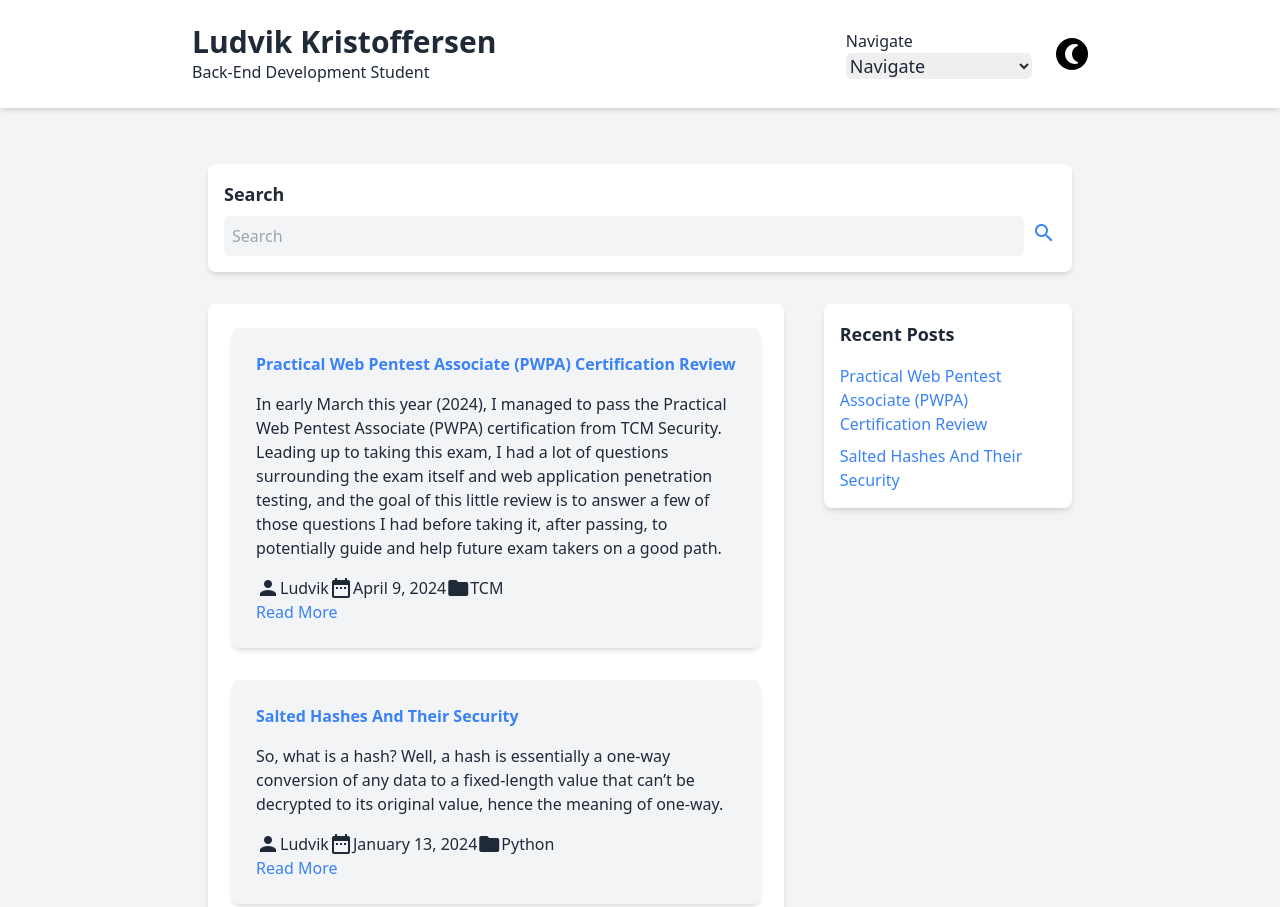
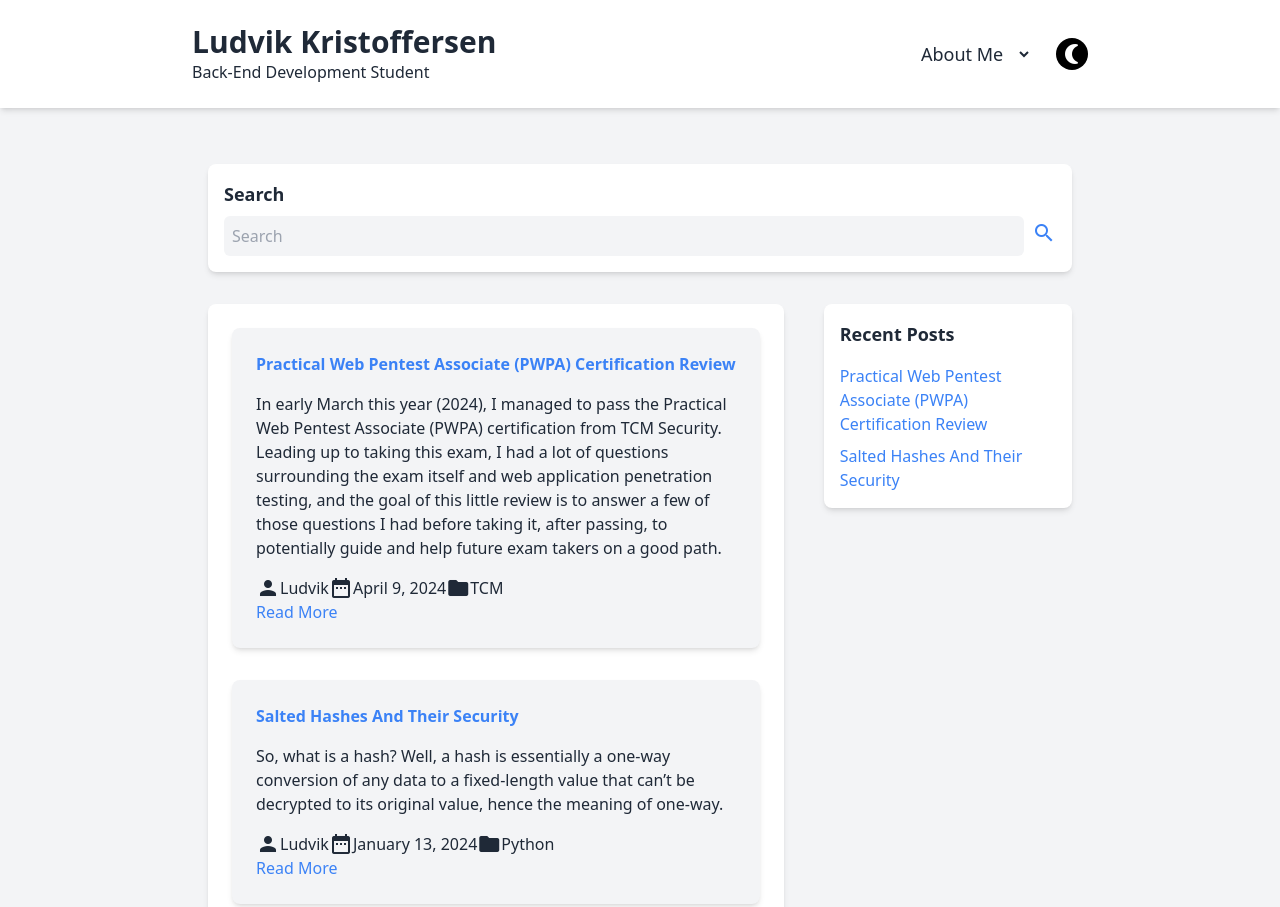
Before and after one commit to luddekn/luddekn.github.io, a website: page index.html in a window 1280 px wide. Shown: the top 907 px of the page. Drawn offline with Linux system fonts and the light colour scheme.

Commit message:
Update index.html

```diff
--- a/index.html
+++ b/index.html
@@ -19,14 +19,12 @@
 				<div class="flex items-center space-x-6">
 					<!-- Navigation Menu -->
 					<div class="relative w-48">
-						<label for="navigation-menu" class="sr-only">Navigate</label>
 						<select
 							id="navigation-menu"
-							class="block w-full border border-transparent rounded-md text-lg text-gray-700 focus:ring-blue-500 focus:border-blue-500 appearance-none"
+							class="block w-full bg-white border border-transparent rounded-md text-lg text-gray-700 focus:ring-blue-500 focus:border-blue-500 appearance-none dark:bg-gray-800 dark:focus:border-red-500"
 							onchange="location = this.value;"
 						>
-							<option value="" disabled selected class="text-gray-500">Navigate</option>
-							<option value="./index.html" class="text-black">Posts</option>
+							<option value="" disabled class="text-black">Posts</option>
 							<option value="./about-me.html" class="text-black">About Me</option>
 							<option value="./projects.html" class="text-black">Projects</option>
 							<option value="./certificates.html" class="text-black">Certificates</option>
```
